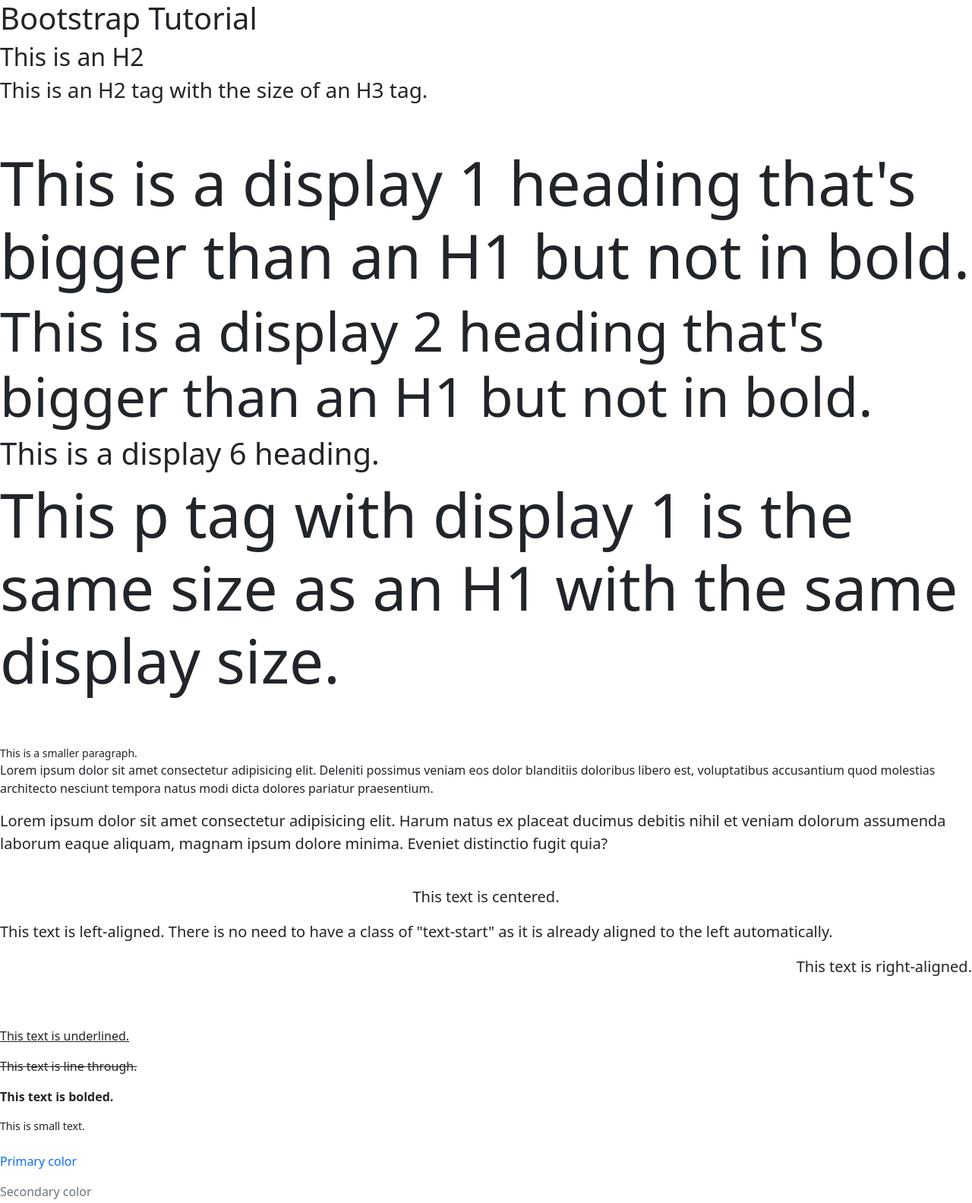
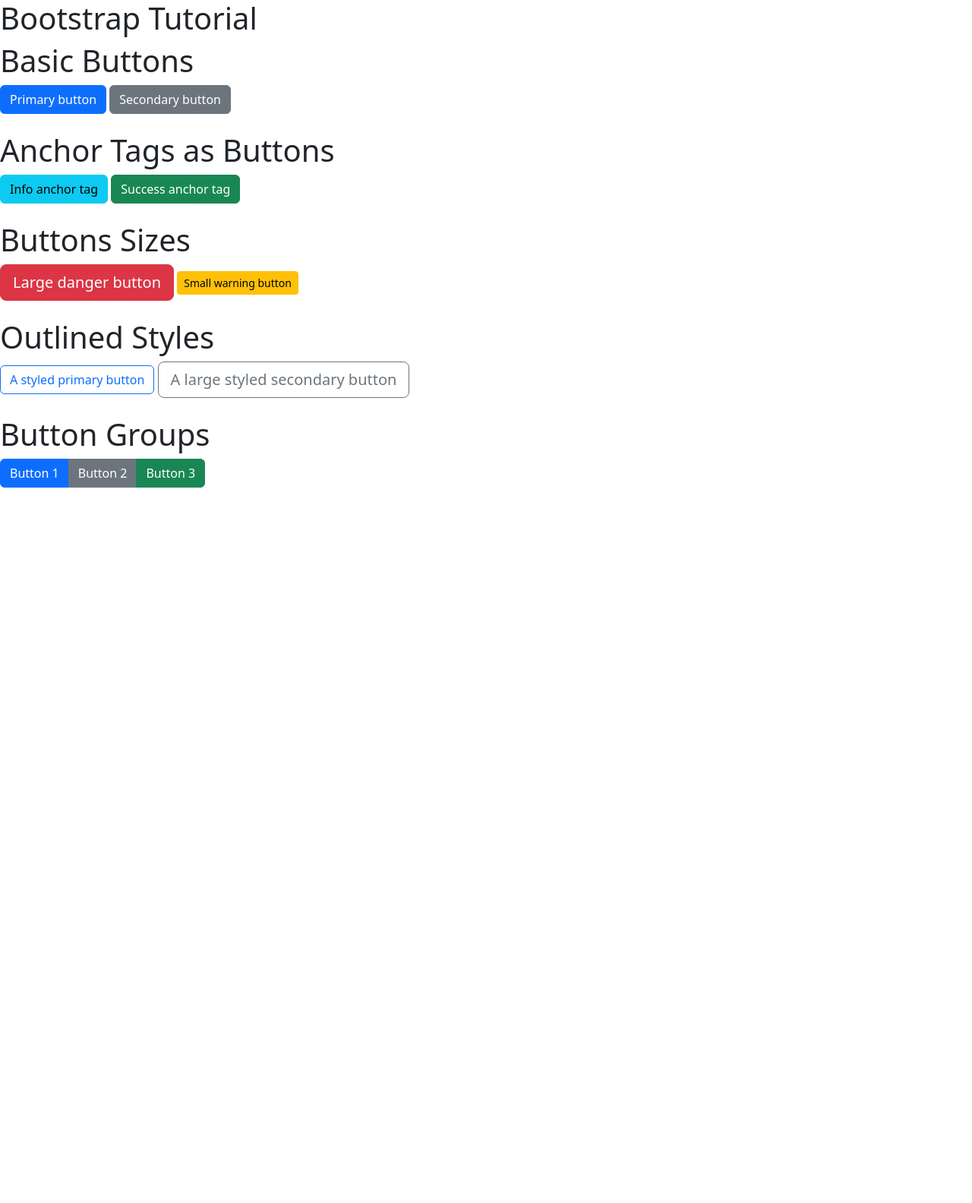
Before and after one commit to williamnamamnath/bootstrap-tutorial, a plain HTML site: page index.html in a window 1280 px wide. Shown: the top 1584 px of the page at 76% size. After the commit the page ends 800 px from the top, so only its background shows below. Drawn offline with nearby package versions, Linux system fonts and the light colour scheme.

Commit message:
Learned about button and button groups styling

```diff
--- a/index.html
+++ b/index.html
@@ -8,60 +8,42 @@
 <body>
     <h1>Bootstrap Tutorial</h1>
 
-    <!-- Headings class -->
-    <h2>This is an H2</h2>
-    <h2 class="h3">This is an H2 tag with the size of an H3 tag.</h2>
+     <h1>Basic Buttons</h1>
+    <button class="btn btn-primary">Primary button</button>
+    <button class="btn btn-secondary">Secondary button</button>
 
     <br/>
     <br/>
 
-    <!-- Display headings -->
-    <h1 class="display-1">This is a display 1 heading that's bigger than an H1 but not in bold.</h1>
-    <h1 class="display-2">This is a display 2 heading that's bigger than an H1 but not in bold.</h1>
-    <h1 class="display-6">This is a display 6 heading.</h1>
-    <p class="display-1">This p tag with display 1 is the same size as an H1 with the same display size.</p>
-
-    <br/>
-    <br/>
-
-    <!-- Lead text and alignment - Lead text is a paragraph text but slightly bigger and a bit more emphasis, good for the start of a articles/blogs -->
-    <small>This is a smaller paragraph.</small>
-     <p>Lorem ipsum dolor sit amet consectetur adipisicing elit. Deleniti possimus veniam eos dolor blanditiis doloribus libero est, voluptatibus accusantium quod molestias architecto nesciunt tempora natus modi dicta dolores pariatur praesentium.</p>
-     <p class="lead">Lorem ipsum dolor sit amet consectetur adipisicing elit. Harum natus ex placeat ducimus debitis nihil et veniam dolorum assumenda laborum eaque aliquam, magnam ipsum dolore minima. Eveniet distinctio fugit quia?</p>
-     <br>
-     <p class="lead text-center">This text is centered.</p>
-     <p class="lead text-start">This text is left-aligned. There is no need to have a class of "text-start" as it is already aligned to the left automatically.</p>
-     <p class="lead text-end">This text is right-aligned.</p>
+     <h1>Anchor Tags as Buttons</h1>
+     <a href="#" class="btn btn-info">Info anchor tag</a>
+     <a href="#" class="btn btn-success">Success anchor tag</a>
 
      <br/>
      <br/>
 
-     <!-- Text decoration and font-weight -->
-      <p class="text-decoration-underline">This text is underlined.</p>
-      <p class="text-decoration-line-through">This text is line through.</p>
-      <p class="fw-bold">This text is bolded.</p>
-      <small>This is small text.</small>
+    <!-- Button sizes - The default size is medium -->
+     <h1>Buttons Sizes</h1>
+     <button class="btn btn-lg btn-danger">Large danger button</button>
+     <button class="btn btn-sm btn-warning">Small warning button</button>
 
-      <br/>
-      <br/>
+     <br/>
+     <br/>
 
-      <!-- Text colors -->
-       <p class="text-primary">Primary color</p>
-       <p class="text-secondary">Secondary color</p>
-       <p class="text-info">Info color</p>
-       <p class="text-warning">Warning color</p>
-       <p class="text-success">Warning color for success</p>
-       <p class="text-danger">Danger color</p>
-       <p class="text-muted">Danger color that is muted, which is more grey-ish</p>
+     <h1>Outlined Styles</h1>
+     <button class="btn btn-outline-primary">A styled primary button</button>
+     <button class="btn btn-lg btn-outline-secondary">A large styled secondary button</button>
 
-       <br/>
-       <br/>
+     <br/>
+     <br/>
 
-       <!-- BG colors -->
-        <p class="text-white bg-primary">White text on primary BG</p>
-        <p class="text-white bg-secondary">White text on secondary BG</p>
-        <p class="text-light bg-danger">White text on danger BG</p>
-
+     <!-- Btn groups - The buttons are now sticking together as opposed to having some space between them like the previous btns seen on this page -->
+     <h1>Button Groups</h1>
+     <div class="btn-group">
+        <a href="#" class="btn btn-primary">Button 1</a>
+        <a href="#" class="btn btn-secondary">Button 2</a>
+        <a href="#" class="btn btn-success">Button 3</a>
+     </div>
 
     <script src="https://cdn.jsdelivr.net/npm/bootstrap@5.3.3/dist/js/bootstrap.bundle.min.js" integrity="sha384-YvpcrYf0tY3lHB60NNkmXc5s9fDVZLESaAA55NDzOxhy9GkcIdslK1eN7N6jIeHz" crossorigin="anonymous"></script>
 </body>
```
Also changed, not shown: 1 other file.
